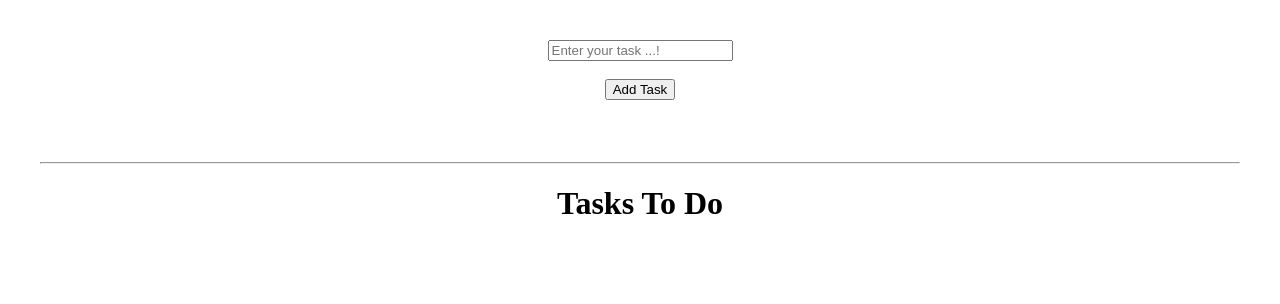
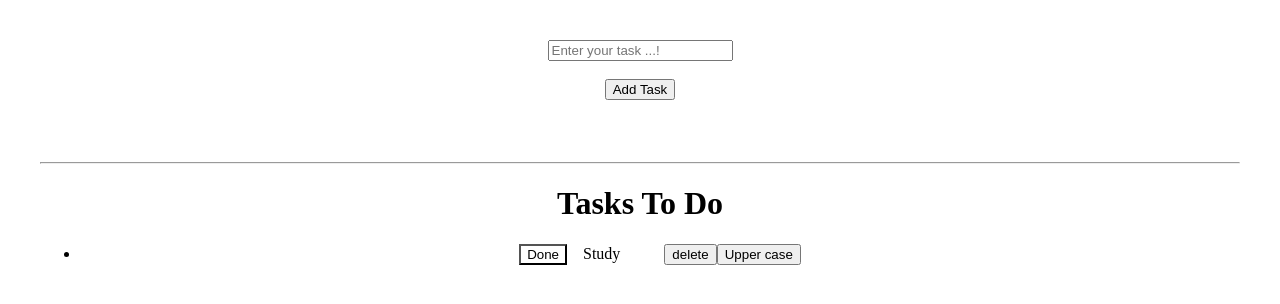
Before and after one commit to Bhakaresuraj/Web_Dev, a React (Vite) app in the folder states_react/: page / in a window 1280 px wide. Shown: the top 304 px of the page. Built offline with nearby package versions, Linux system fonts and the light colour scheme.

Commit message:
Successfully implemented mark as done feature in the todo list

```diff
--- a/states_react/src/Todo.jsx
+++ b/states_react/src/Todo.jsx
@@ -1,7 +1,7 @@
 import { useState } from "react";
 import { v4 as uuidv4 } from 'uuid';
 function Todo() {
-    let [Todo, updateTodo] = useState([]);
+    let [Todo, updateTodo] = useState([{ task: "Study", id: uuidv4(), done: false }]);
     let [newTask, setnewTask] = useState("");
     let addNewTask = () => {
         updateTodo((prevTodo) => {
@@ -56,7 +56,7 @@ function Todo() {
             <ul>
                 {
                     Todo.map((el) => (<li key={el.id}>
-                        <button onClick={() => (Done(el.id))}>Done</button>
+                        <button onClick={() => (Done(el.id))} style={el.done ? { backgroundColor: "Green" } : { backgroundColor: "white" }}>Done</button>
                         &nbsp;&nbsp;&nbsp;&nbsp;
                         <span>{el.task}</span>
                         &nbsp;&nbsp;&nbsp;&nbsp;&nbsp;&nbsp;&nbsp;&nbsp;&nbsp;&nbsp;&nbsp;
```
